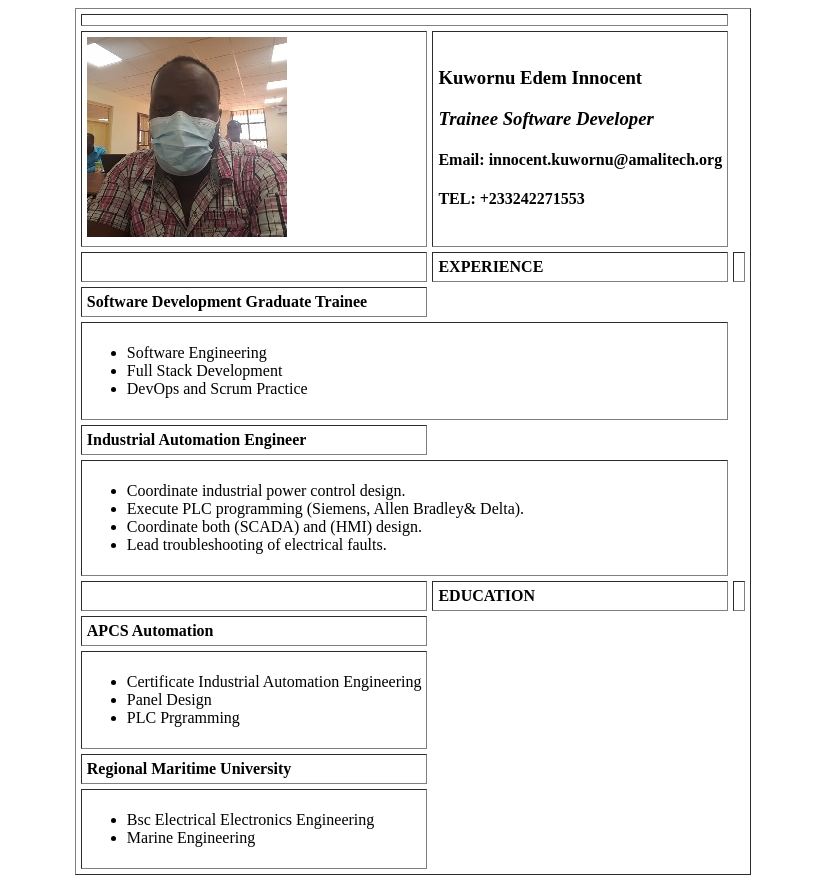
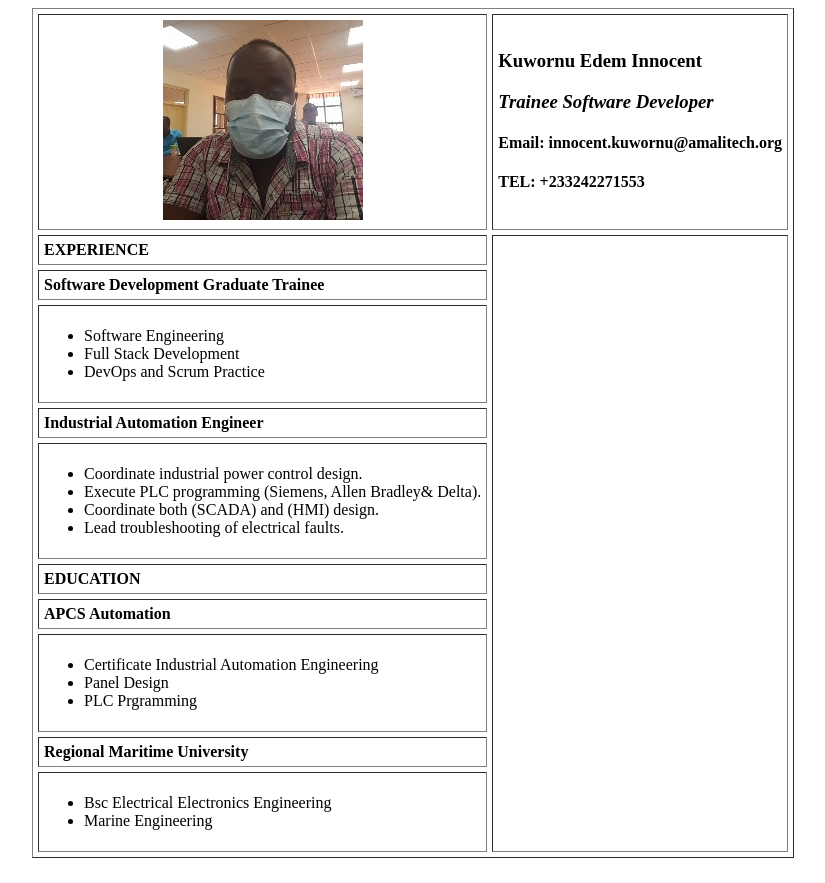
Before and after one commit to InnocentEdem/webEngineering2, a plain HTML site: page index.html in a window 1280 px wide. Shown: the whole page, without its empty margins (227-1052 px from the left). Drawn offline with Linux system fonts and the light colour scheme.

Commit message:
Add files via upload

```diff
--- a/index.html
+++ b/index.html
@@ -7,28 +7,36 @@
     <title>Document</title>
 </head>
 <body >
-    <table border align="center" cellspacing="5px" cellpadding="5px" >
-        <th colspan="2">
-        <tr><td> <img src="./me.jpg" alt=""></td>
-        <td><H3> Kuwornu Edem Innocent</H3>
-                <h3><i>Trainee Software Developer </i></h3>
-                <h4>Email: innocent.kuwornu@amalitech.org</h4>
-                <h4>TEL: +233242271553</h4>
-         </td>
-        </tr>
-        </th>
+    <table border=""  align="center" cellspacing="5px" cellpadding="5px" >
+
+        <thead>
+
+            <td ><center><img src="./me.jpg" alt=""></center></td>
+            </td>
+            <td>
+            <H3> Kuwornu Edem Innocent</H3>
+                    <h3><i>Trainee Software Developer </i></h3>
+                    <h4>Email: innocent.kuwornu@amalitech.org</h4>
+                    <h4>TEL: +233242271553</h4>
+            </td>
+
+        </thead>
+
         <tbody>
             <tr>
-                <td></td>
                 <td><b> EXPERIENCE</b></td>
-                <td></td>
+                <td rowspan="10">
+
+                </td>
+
             </tr>
+
             <tr>
                 <td><b>Software Development Graduate Trainee
                 </b></td>
             </tr>
             <tr>
-                <td colspan="2">
+                <td >
                     <ul>
                         <li>Software Engineering</li>
                         <li>Full Stack Development</li>
@@ -41,7 +49,7 @@
                 </b></td>
             </tr>
             <tr>
-                <td colspan="2">
+                <td >
                     <ul>
                         <li>Coordinate industrial power control design.</li>
                         <li> Execute PLC programming (Siemens, Allen Bradley& Delta).</li>
@@ -51,9 +59,9 @@
                 </td>
             </tr>
             <tr>
-                <td></td>
+
                 <td><b>EDUCATION</b></td>
-                <td></td>
+
             </tr>
             <tr>
                 <td>
```
